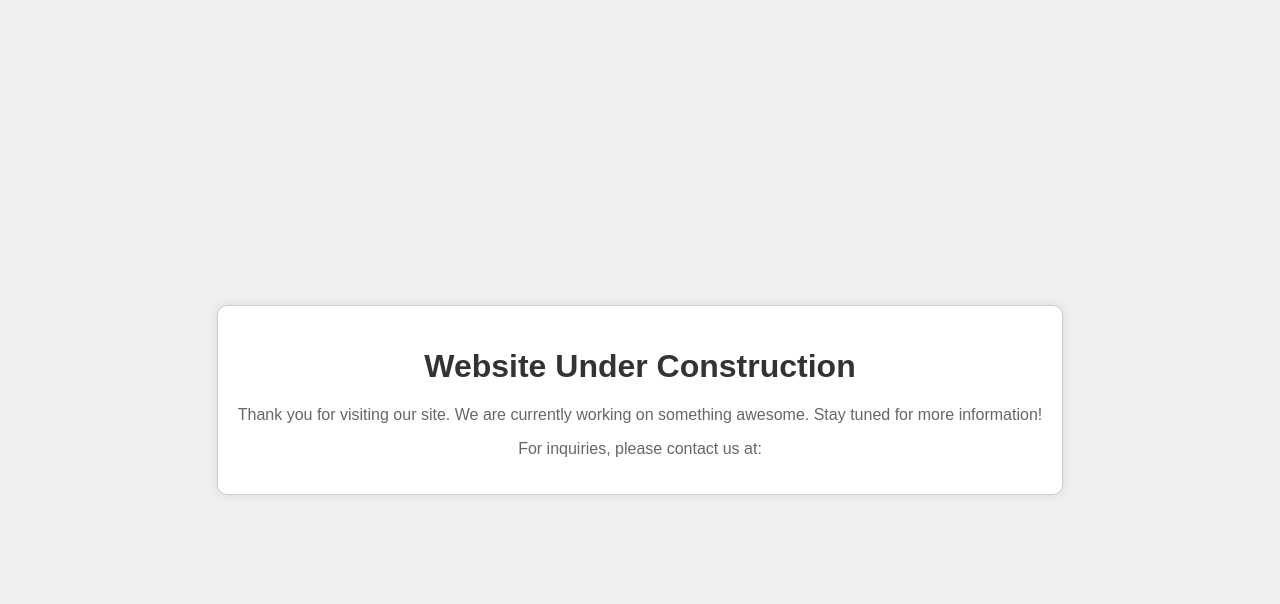
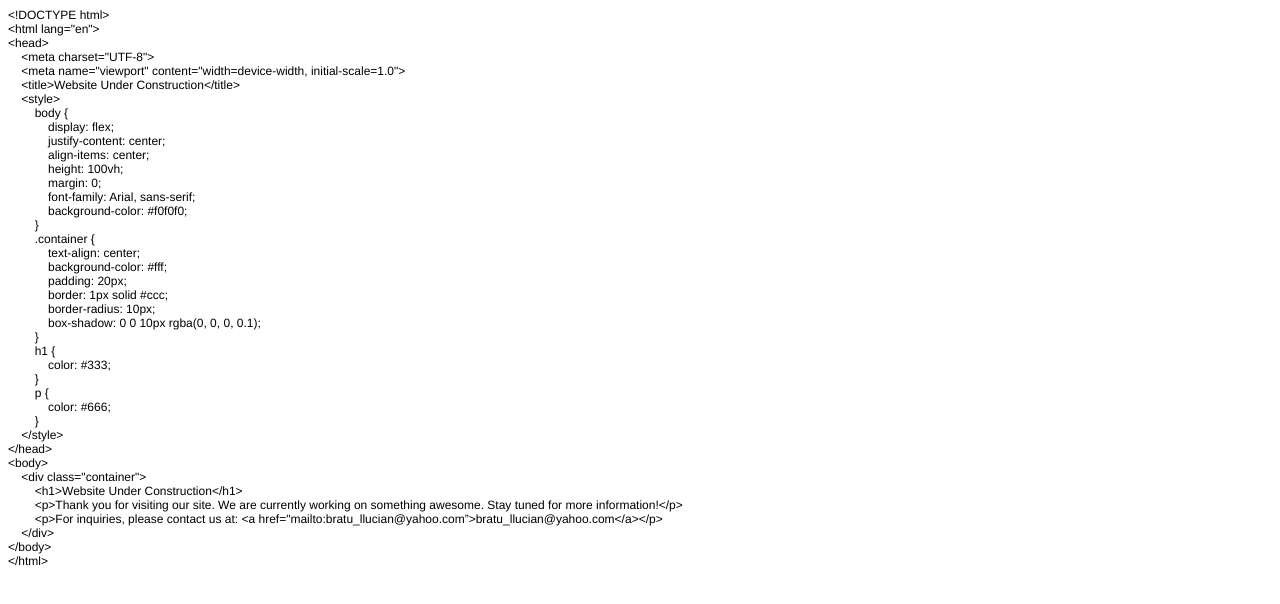
Before and after one commit to bbncvlad/lucianbratu.github.io, a plain HTML site: page index.html in a window 1280 px wide. Drawn offline with Linux system fonts and the light colour scheme.

Commit message:
Add files via upload

```diff
--- a/index.html
+++ b/index.html
@@ -1,40 +1,55 @@
-<!DOCTYPE html>
-<html lang="en">
+<!DOCTYPE html PUBLIC "-//W3C//DTD HTML 4.01//EN" "http://www.w3.org/TR/html4/strict.dtd">
+<html>
 <head>
-    <meta charset="UTF-8">
-    <meta name="viewport" content="width=device-width, initial-scale=1.0">
-    <title>Website Under Construction</title>
-    <style>
-        body {
-            display: flex;
-            justify-content: center;
-            align-items: center;
-            height: 100vh;
-            margin: 0;
-            font-family: Arial, sans-serif;
-            background-color: #f0f0f0;
-        }
-        .container {
-            text-align: center;
-            background-color: #fff;
-            padding: 20px;
-            border: 1px solid #ccc;
-            border-radius: 10px;
-            box-shadow: 0 0 10px rgba(0, 0, 0, 0.1);
-        }
-        h1 {
-            color: #333;
-        }
-        p {
-            color: #666;
-        }
-    </style>
+  <meta http-equiv="Content-Type" content="text/html; charset=utf-8">
+  <meta http-equiv="Content-Style-Type" content="text/css">
+  <title></title>
+  <meta name="Generator" content="Cocoa HTML Writer">
+  <meta name="CocoaVersion" content="2299.7">
+  <style type="text/css">
+    p.p1 {margin: 0.0px 0.0px 0.0px 0.0px; font: 12.0px Helvetica}
+  </style>
 </head>
 <body>
-    <div class="container">
-        <h1>Website Under Construction</h1>
-        <p>Thank you for visiting our site. We are currently working on something awesome. Stay tuned for more information!</p>
-        <p>For inquiries, please contact us at: <a href="mailto:bratu_llucian@yahoo.com”>bratu_llucian@yahoo.com</a></p>
-    </div>
+<p class="p1">&lt;!DOCTYPE html&gt;</p>
+<p class="p1">&lt;html lang="en"&gt;</p>
+<p class="p1">&lt;head&gt;</p>
+<p class="p1"><span class="Apple-converted-space">    </span>&lt;meta charset="UTF-8"&gt;</p>
+<p class="p1"><span class="Apple-converted-space">    </span>&lt;meta name="viewport" content="width=device-width, initial-scale=1.0"&gt;</p>
+<p class="p1"><span class="Apple-converted-space">    </span>&lt;title&gt;Website Under Construction&lt;/title&gt;</p>
+<p class="p1"><span class="Apple-converted-space">    </span>&lt;style&gt;</p>
+<p class="p1"><span class="Apple-converted-space">        </span>body {</p>
+<p class="p1"><span class="Apple-converted-space">            </span>display: flex;</p>
+<p class="p1"><span class="Apple-converted-space">            </span>justify-content: center;</p>
+<p class="p1"><span class="Apple-converted-space">            </span>align-items: center;</p>
+<p class="p1"><span class="Apple-converted-space">            </span>height: 100vh;</p>
+<p class="p1"><span class="Apple-converted-space">            </span>margin: 0;</p>
+<p class="p1"><span class="Apple-converted-space">            </span>font-family: Arial, sans-serif;</p>
+<p class="p1"><span class="Apple-converted-space">            </span>background-color: #f0f0f0;</p>
+<p class="p1"><span class="Apple-converted-space">        </span>}</p>
+<p class="p1"><span class="Apple-converted-space">        </span>.container {</p>
+<p class="p1"><span class="Apple-converted-space">            </span>text-align: center;</p>
+<p class="p1"><span class="Apple-converted-space">            </span>background-color: #fff;</p>
+<p class="p1"><span class="Apple-converted-space">            </span>padding: 20px;</p>
+<p class="p1"><span class="Apple-converted-space">            </span>border: 1px solid #ccc;</p>
+<p class="p1"><span class="Apple-converted-space">            </span>border-radius: 10px;</p>
+<p class="p1"><span class="Apple-converted-space">            </span>box-shadow: 0 0 10px rgba(0, 0, 0, 0.1);</p>
+<p class="p1"><span class="Apple-converted-space">        </span>}</p>
+<p class="p1"><span class="Apple-converted-space">        </span>h1 {</p>
+<p class="p1"><span class="Apple-converted-space">            </span>color: #333;</p>
+<p class="p1"><span class="Apple-converted-space">        </span>}</p>
+<p class="p1"><span class="Apple-converted-space">        </span>p {</p>
+<p class="p1"><span class="Apple-converted-space">            </span>color: #666;</p>
+<p class="p1"><span class="Apple-converted-space">        </span>}</p>
+<p class="p1"><span class="Apple-converted-space">    </span>&lt;/style&gt;</p>
+<p class="p1">&lt;/head&gt;</p>
+<p class="p1">&lt;body&gt;</p>
+<p class="p1"><span class="Apple-converted-space">    </span>&lt;div class="container"&gt;</p>
+<p class="p1"><span class="Apple-converted-space">        </span>&lt;h1&gt;Website Under Construction&lt;/h1&gt;</p>
+<p class="p1"><span class="Apple-converted-space">        </span>&lt;p&gt;Thank you for visiting our site. We are currently working on something awesome. Stay tuned for more information!&lt;/p&gt;</p>
+<p class="p1"><span class="Apple-converted-space">        </span>&lt;p&gt;For inquiries, please contact us at: &lt;a href="mailto:bratu_llucian@yahoo.com”&gt;bratu_llucian@yahoo.com&lt;/a&gt;&lt;/p&gt;</p>
+<p class="p1"><span class="Apple-converted-space">    </span>&lt;/div&gt;</p>
+<p class="p1">&lt;/body&gt;</p>
+<p class="p1">&lt;/html&gt;</p>
 </body>
 </html>
```
